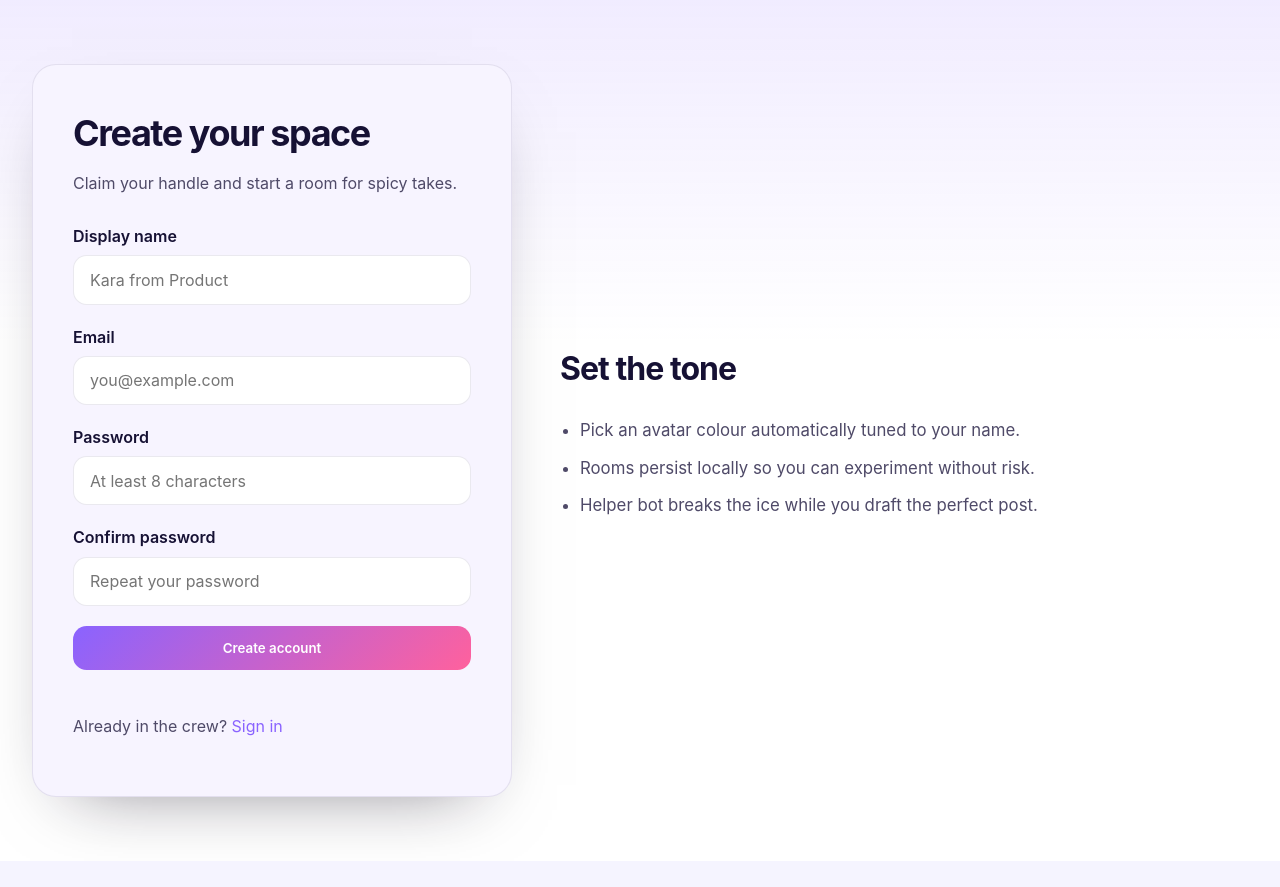
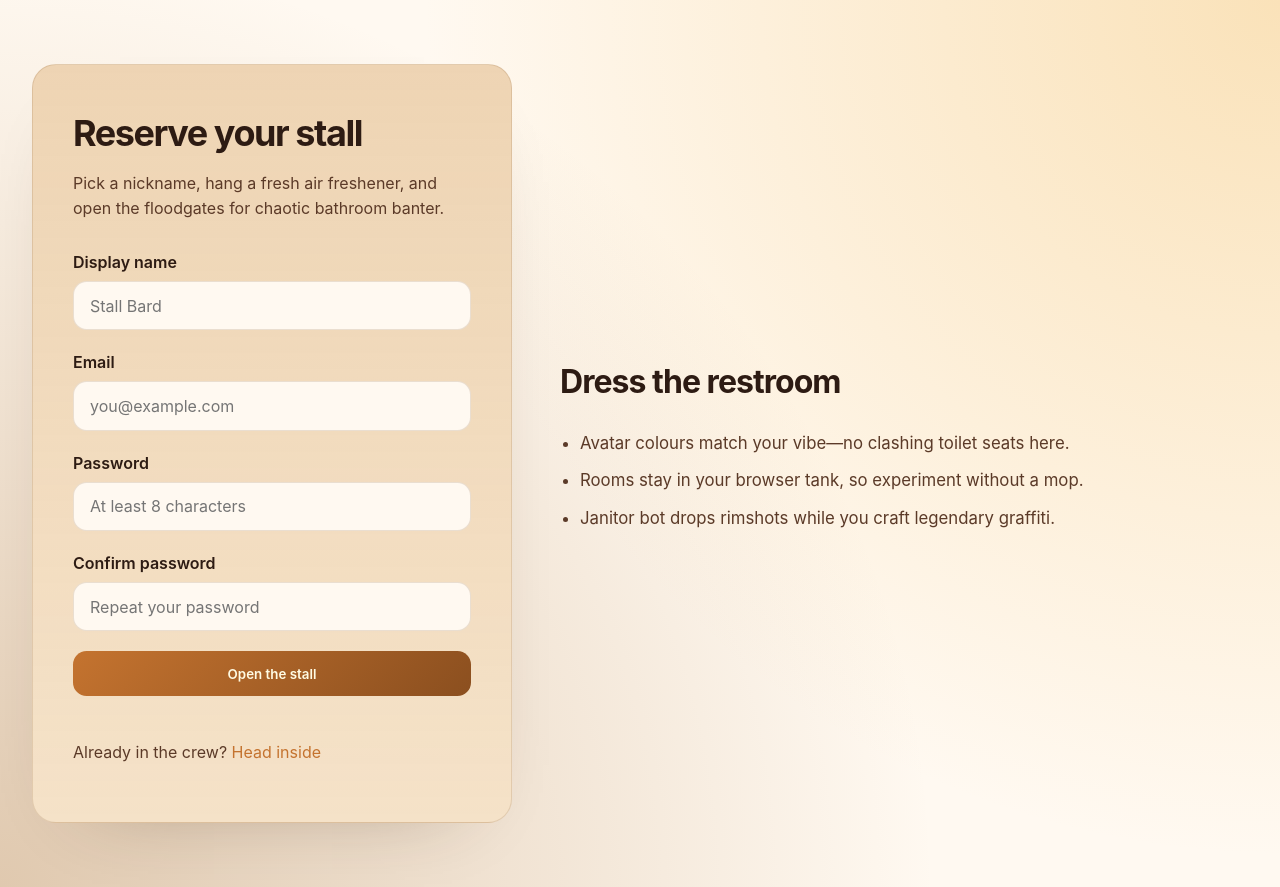
Before and after one commit to Vojtik1112/ShitPostr, a Vue app: page /register in a window 1280 px wide. Before the commit the page ends 861 px from the top, so only its background shows below. Built offline with nearby package versions, Linux system fonts and the light colour scheme.

Commit message:
feat: revamp chat application with bathroom-themed UI and terminology

```diff
--- a/src/components/ChatSidebar.vue
+++ b/src/components/ChatSidebar.vue
@@ -38,11 +38,11 @@ const handleCreate = () => {
 <template>
   <aside class="sidebar">
     <div class="sidebar__header">
-      <h2>Rooms</h2>
-      <button type="button" class="pill" @click="handleCreate">+ New room</button>
+      <h2>Stalls</h2>
+      <button type="button" class="pill" @click="handleCreate">+ New stall</button>
     </div>
     <div class="sidebar__search">
-      <input v-model="query" type="search" placeholder="Search rooms" />
+      <input v-model="query" type="search" placeholder="Sniff out a stall" />
     </div>
     <div class="sidebar__list" v-if="filteredConversations.length">
       <button
@@ -65,8 +65,8 @@ const handleCreate = () => {
       </button>
     </div>
     <div class="sidebar__empty" v-else>
-      <p>No rooms matched. Create a fresh one!</p>
-      <button type="button" class="pill" @click="handleCreate">Start a room</button>
+      <p>No stalls matched. Crack open a fresh porcelain palace!</p>
+      <button type="button" class="pill" @click="handleCreate">Start a stall</button>
     </div>
   </aside>
 </template>
@@ -134,12 +134,12 @@ const handleCreate = () => {
 
 .conversation:hover {
   border-color: var(--border-subtle);
-  background: rgba(138, 99, 255, 0.06);
+  background: rgba(196, 115, 47, 0.08);
 }
 
 .conversation.active {
   border-color: var(--accent-primary);
-  background: rgba(138, 99, 255, 0.12);
+  background: rgba(196, 115, 47, 0.18);
 }
 
 .conversation__title {
--- a/src/components/ChatWindow.vue
+++ b/src/components/ChatWindow.vue
@@ -54,7 +54,7 @@ const handleKeydown = (event) => {
         <h2>{{ conversation.title }}</h2>
         <p>{{ conversation.description }}</p>
       </div>
-      <span class="participant-count">{{ conversation.participants.length }} participants</span>
+      <span class="participant-count">{{ conversation.participants.length }} stallmates</span>
     </header>
     <div ref="messageListRef" class="chat-window__messages">
       <article
@@ -74,15 +74,15 @@ const handleKeydown = (event) => {
       <textarea
         v-model="draft"
         rows="2"
-        placeholder="Share a spicy take"
+        placeholder="Drop a porcelain proclamation"
         @keydown="handleKeydown"
       ></textarea>
-      <button type="submit" :disabled="!draft.trim()">Send</button>
+      <button type="submit" :disabled="!draft.trim()">Flush</button>
     </form>
   </section>
   <section v-else class="chat-window chat-window--empty">
-    <h2>Select a room to get started</h2>
-    <p>Create a new space or jump into an existing thread.</p>
+    <h2>Select a stall to get started</h2>
+    <p>Crack open a new porcelain palace or slide into an existing gossip loop.</p>
   </section>
 </template>
 
@@ -92,7 +92,7 @@ const handleKeydown = (event) => {
   grid-template-rows: auto minmax(0, 1fr) auto;
   background: var(--surface-primary);
   border-radius: 1.5rem;
-  box-shadow: 0 30px 80px -70px rgba(21, 16, 33, 0.7);
+  box-shadow: var(--shadow-soft);
   overflow: hidden;
 }
 
@@ -126,7 +126,7 @@ const handleKeydown = (event) => {
   overflow-y: auto;
   display: grid;
   gap: 1rem;
-  background: linear-gradient(180deg, rgba(138, 99, 255, 0.07), transparent 120%);
+  background: linear-gradient(180deg, rgba(205, 140, 67, 0.12), transparent 120%);
 }
 
 .chat-message {
@@ -142,7 +142,7 @@ const handleKeydown = (event) => {
 
 .chat-message.outgoing {
   margin-left: auto;
-  background: linear-gradient(135deg, rgba(138, 99, 255, 0.2), rgba(255, 97, 157, 0.25));
+  background: linear-gradient(135deg, rgba(196, 115, 47, 0.35), rgba(139, 79, 31, 0.3));
   border-color: transparent;
 }
 
@@ -182,7 +182,7 @@ textarea {
 }
 
 textarea:focus {
-  outline: 3px solid rgba(138, 99, 255, 0.2);
+  outline: 3px solid rgba(196, 115, 47, 0.25);
   border-color: var(--accent-primary);
 }
 
@@ -192,8 +192,8 @@ button {
   padding: 0.75rem 1.75rem;
   font-weight: 600;
   cursor: pointer;
-  color: white;
-  background: linear-gradient(135deg, #8a63ff, #ff619d);
+  color: #fffbe3;
+  background: linear-gradient(135deg, var(--accent-primary), var(--accent-secondary));
   transition: transform 0.2s ease;
 }
 
--- a/src/stores/auth.js
+++ b/src/stores/auth.js
@@ -108,7 +108,7 @@ export const useAuthStore = defineStore('auth', () => {
       email: normalisedEmail,
       password,
       avatarColor: randomColorFromString(display),
-      statusMessage: 'Available',
+      statusMessage: 'Ready to flush.',
     }
 
     users.value = [...users.value, newUser]
--- a/src/style.css
+++ b/src/style.css
@@ -2,23 +2,26 @@
   font-family: 'Inter', 'Segoe UI', system-ui, -apple-system, BlinkMacSystemFont, 'Helvetica Neue', sans-serif;
   line-height: 1.6;
   font-weight: 400;
-  color: #0f1426;
-  background-color: #f5f4ff;
+  color: #2d1b13;
+  background-color: #fdf3e0;
   font-synthesis: none;
   text-rendering: optimizeLegibility;
   -webkit-font-smoothing: antialiased;
   -moz-osx-font-smoothing: grayscale;
 
-  --surface-primary: #ffffff;
-  --surface-panel: #f7f4ff;
-  --border-subtle: rgba(84, 78, 125, 0.12);
-  --border-strong: rgba(84, 78, 125, 0.28);
-  --text-strong: #161134;
-  --text-muted: #4f4a68;
-  --text-subtle: #706c85;
-  --accent-primary: #8a63ff;
-  --danger-primary: #ff4f6d;
-  --success-primary: #2bb673;
+  --surface-primary: #fff9f1;
+  --surface-panel: #f5e2c8;
+  --surface-highlight: #f1d3ad;
+  --border-subtle: rgba(125, 83, 41, 0.16);
+  --border-strong: rgba(99, 63, 31, 0.4);
+  --text-strong: #2d1b13;
+  --text-muted: #5b3a28;
+  --text-subtle: #7a5132;
+  --accent-primary: #c4732f;
+  --accent-secondary: #8b4f1f;
+  --danger-primary: #d35b32;
+  --success-primary: #4f8b3a;
+  --shadow-soft: 0 30px 80px -60px rgba(60, 37, 18, 0.45);
 }
 
 * {
@@ -28,7 +31,10 @@
 body {
   margin: 0;
   min-height: 100vh;
-  background: linear-gradient(180deg, rgba(138, 99, 255, 0.12), transparent 40%), var(--surface-primary);
+  background:
+    radial-gradient(circle at top right, rgba(244, 198, 117, 0.45), transparent 55%),
+    radial-gradient(circle at bottom left, rgba(166, 111, 52, 0.35), transparent 60%),
+    var(--surface-primary);
   color: var(--text-strong);
 }
 
--- a/src/views/ChatView.vue
+++ b/src/views/ChatView.vue
@@ -40,7 +40,7 @@ const handleCreateConversation = () => {
       closeCreateModal()
     }
   } catch (error) {
-    createError.value = error.message || 'Unable to create the room.'
+    createError.value = error.message || 'Unable to prep that stall.'
   }
 }
 
@@ -69,22 +69,22 @@ const handleSendMessage = (body) => {
     <div v-if="showCreateModal" class="modal-backdrop" @click.self="closeCreateModal">
       <section class="modal">
         <header>
-          <h2>New room</h2>
-          <p>Spin up a fresh space for your next meme drop.</p>
+          <h2>New stall</h2>
+          <p>Name your next porcelain hangout and invite the crew to overshare.</p>
         </header>
         <form @submit.prevent="handleCreateConversation">
           <label>
-            <span>Room name</span>
-            <input v-model="createForm.title" type="text" placeholder="Late night brainstorm" />
+            <span>Stall name</span>
+            <input v-model="createForm.title" type="text" placeholder="Midnight flush circle" />
           </label>
           <label>
             <span>Description</span>
-            <textarea v-model="createForm.description" rows="3" placeholder="Totally serious product planning"></textarea>
+            <textarea v-model="createForm.description" rows="3" placeholder="Plotting the great flush heist"></textarea>
           </label>
           <p v-if="createError" class="error">{{ createError }}</p>
           <footer>
-            <button type="button" class="ghost" @click="closeCreateModal">Cancel</button>
-            <button type="submit">Create</button>
+            <button type="button" class="ghost" @click="closeCreateModal">Maybe later</button>
+            <button type="submit">Install stall</button>
           </footer>
         </form>
       </section>
@@ -102,7 +102,7 @@ const handleSendMessage = (body) => {
 .modal-backdrop {
   position: fixed;
   inset: 0;
-  background: rgba(16, 12, 28, 0.55);
+  background: rgba(58, 36, 20, 0.6);
   display: grid;
   place-items: center;
   padding: 2rem;
@@ -111,10 +111,10 @@ const handleSendMessage = (body) => {
 
 .modal {
   width: min(480px, 100%);
-  background: var(--surface-primary);
+  background: linear-gradient(180deg, rgba(220, 168, 101, 0.18), transparent), var(--surface-primary);
   border-radius: 1.25rem;
   border: 1px solid var(--border-subtle);
-  box-shadow: 0 60px 120px -70px rgba(18, 12, 32, 0.65);
+  box-shadow: var(--shadow-soft);
   padding: 2rem;
   display: grid;
   gap: 1.5rem;
@@ -158,7 +158,7 @@ textarea {
 
 input:focus,
 textarea:focus {
-  outline: 3px solid rgba(138, 99, 255, 0.2);
+  outline: 3px solid rgba(196, 115, 47, 0.25);
   border-color: var(--accent-primary);
 }
 
@@ -174,8 +174,8 @@ button {
   font-weight: 600;
   cursor: pointer;
   border: none;
-  color: white;
-  background: linear-gradient(135deg, #8a63ff, #ff619d);
+  color: #fffbe3;
+  background: linear-gradient(135deg, var(--accent-primary), var(--accent-secondary));
 }
 
 button.ghost {
--- a/src/views/LoginView.vue
+++ b/src/views/LoginView.vue
@@ -57,8 +57,8 @@ const handleSubmit = async () => {
   <div class="auth-layout">
     <section class="auth-card">
       <header>
-        <h1>Welcome back</h1>
-        <p>Drop back into the stream. Your crew missed you.</p>
+        <h1>Welcome back to the stall</h1>
+        <p>The crew kept the seat warm. Slide in and keep the pipeline flowing.</p>
       </header>
       <form class="auth-form" @submit.prevent="handleSubmit">
         <label>
@@ -73,22 +73,22 @@ const handleSubmit = async () => {
         </label>
         <p v-if="generalError" class="form-error">{{ generalError }}</p>
         <button type="submit" :disabled="submitting">
-          {{ submitting ? 'Signing in...' : 'Sign in' }}
+          {{ submitting ? 'Unlocking stall...' : 'Enter bathroom' }}
         </button>
       </form>
       <footer>
         <p>
           No account yet?
-          <RouterLink :to="{ name: 'register' }">Create one</RouterLink>
+          <RouterLink :to="{ name: 'register' }">Grab a key</RouterLink>
         </p>
       </footer>
     </section>
     <aside class="auth-aside">
-      <h2>Keep the vibe alive</h2>
+      <h2>Keep the latrine lively</h2>
       <ul>
-        <li>Thread replies and emoji reacts keep context tight.</li>
-        <li>Helper bot nudges you with gentle reminders and jokes.</li>
-        <li>Everything syncs in your browser — no backend required.</li>
+        <li>Thread replies keep gossip contained to the right stall.</li>
+        <li>Janitor bot swings by with fresh air and friendly roasts.</li>
+        <li>Your mess lives in the browser tank—no cloud plumbers involved.</li>
       </ul>
     </aside>
   </div>
@@ -105,11 +105,11 @@ const handleSubmit = async () => {
 }
 
 .auth-card {
-  background: var(--surface-panel);
+  background: linear-gradient(180deg, rgba(206, 150, 87, 0.18), transparent), var(--surface-panel);
   border-radius: 1.5rem;
   border: 1px solid var(--border-subtle);
   padding: 2.5rem;
-  box-shadow: 0 28px 70px -40px rgba(16, 11, 27, 0.55);
+  box-shadow: var(--shadow-soft);
   display: grid;
   gap: 1.75rem;
 }
@@ -148,7 +148,7 @@ input {
 }
 
 input:focus {
-  outline: 3px solid rgba(138, 99, 255, 0.2);
+  outline: 3px solid rgba(196, 115, 47, 0.25);
   border-color: var(--accent-primary);
 }
 
@@ -160,8 +160,8 @@ small {
 button {
   border-radius: 0.85rem;
   border: none;
-  background: linear-gradient(135deg, #8a63ff, #ff619d);
-  color: white;
+  background: linear-gradient(135deg, var(--accent-primary), var(--accent-secondary));
+  color: #fffbe3;
   font-weight: 600;
   padding: 0.9rem 1.5rem;
   cursor: pointer;
--- a/src/views/ProfileView.vue
+++ b/src/views/ProfileView.vue
@@ -24,7 +24,7 @@ watch(
 
 const handleSubmit = async () => {
   if (!form.displayName.trim()) {
-    errorMessage.value = 'Display name cannot be empty.'
+    errorMessage.value = 'Even a stall goblin needs a name tag.'
     return
   }
   saving.value = true
@@ -35,9 +35,9 @@ const handleSubmit = async () => {
       displayName: form.displayName,
       statusMessage: form.statusMessage,
     })
-    feedback.value = 'Profile updated successfully.'
+    feedback.value = 'Stall decal refreshed successfully.'
   } catch (error) {
-    errorMessage.value = error.message || 'Unable to update profile.'
+    errorMessage.value = error.message || 'The janitor slipped. Try saving again.'
   } finally {
     saving.value = false
   }
@@ -47,8 +47,8 @@ const handleSubmit = async () => {
 <template>
   <section class="profile">
     <header>
-      <h1>Your profile</h1>
-      <p>Polish your display name and let the timeline know your vibe.</p>
+      <h1>Your stall persona</h1>
+      <p>Polish the nameplate, tweak your scent description, and let the bathroom know who reigns supreme.</p>
     </header>
     <form @submit.prevent="handleSubmit">
       <label>
@@ -57,13 +57,13 @@ const handleSubmit = async () => {
       </label>
       <label>
         <span>Status message</span>
-        <textarea v-model="form.statusMessage" rows="3" placeholder="Currently vibing" />
+        <textarea v-model="form.statusMessage" rows="3" placeholder="Leaving a steamy note" />
       </label>
       <div class="feedback">
         <p v-if="feedback" class="success">{{ feedback }}</p>
         <p v-if="errorMessage" class="error">{{ errorMessage }}</p>
       </div>
-      <button type="submit" :disabled="saving">{{ saving ? 'Saving...' : 'Save changes' }}</button>
+      <button type="submit" :disabled="saving">{{ saving ? 'Stamping...' : 'Save stall details' }}</button>
     </form>
   </section>
 </template>
@@ -92,11 +92,11 @@ header p {
 form {
   display: grid;
   gap: 1.5rem;
-  background: var(--surface-panel);
+  background: linear-gradient(180deg, rgba(220, 168, 101, 0.18), transparent), var(--surface-panel);
   border-radius: 1.25rem;
   padding: 2rem;
   border: 1px solid var(--border-subtle);
-  box-shadow: 0 30px 80px -80px rgba(18, 12, 32, 0.6);
+  box-shadow: var(--shadow-soft);
 }
 
 label {
@@ -122,7 +122,7 @@ textarea {
 
 input:focus,
 textarea:focus {
-  outline: 3px solid rgba(138, 99, 255, 0.2);
+  outline: 3px solid rgba(196, 115, 47, 0.25);
   border-color: var(--accent-primary);
 }
 
@@ -147,9 +147,9 @@ button {
   padding: 0.85rem 1.8rem;
   border-radius: 999px;
   border: none;
-  color: white;
+  color: #fffbe3;
   font-weight: 600;
-  background: linear-gradient(135deg, #8a63ff, #ff619d);
+  background: linear-gradient(135deg, var(--accent-primary), var(--accent-secondary));
   cursor: pointer;
   transition: transform 0.2s ease;
 }
--- a/src/views/RegisterView.vue
+++ b/src/views/RegisterView.vue
@@ -71,13 +71,13 @@ const handleSubmit = async () => {
   <div class="auth-layout">
     <section class="auth-card">
       <header>
-        <h1>Create your space</h1>
-        <p>Claim your handle and start a room for spicy takes.</p>
+        <h1>Reserve your stall</h1>
+        <p>Pick a nickname, hang a fresh air freshener, and open the floodgates for chaotic bathroom banter.</p>
       </header>
       <form class="auth-form" @submit.prevent="handleSubmit">
         <label>
           <span>Display name</span>
-          <input v-model="form.displayName" type="text" autocomplete="nickname" placeholder="Kara from Product" />
+          <input v-model="form.displayName" type="text" autocomplete="nickname" placeholder="Stall Bard" />
           <small v-if="fieldErrors.displayName">{{ fieldErrors.displayName }}</small>
         </label>
         <label>
@@ -97,22 +97,22 @@ const handleSubmit = async () => {
         </label>
         <p v-if="generalError" class="form-error">{{ generalError }}</p>
         <button type="submit" :disabled="submitting">
-          {{ submitting ? 'Creating account...' : 'Create account' }}
+          {{ submitting ? 'Stocking toilet paper...' : 'Open the stall' }}
         </button>
       </form>
       <footer>
         <p>
           Already in the crew?
-          <RouterLink :to="{ name: 'login' }">Sign in</RouterLink>
+          <RouterLink :to="{ name: 'login' }">Head inside</RouterLink>
         </p>
       </footer>
     </section>
     <aside class="auth-aside">
-      <h2>Set the tone</h2>
+      <h2>Dress the restroom</h2>
       <ul>
-        <li>Pick an avatar colour automatically tuned to your name.</li>
-        <li>Rooms persist locally so you can experiment without risk.</li>
-        <li>Helper bot breaks the ice while you draft the perfect post.</li>
+        <li>Avatar colours match your vibe—no clashing toilet seats here.</li>
+        <li>Rooms stay in your browser tank, so experiment without a mop.</li>
+        <li>Janitor bot drops rimshots while you craft legendary graffiti.</li>
       </ul>
     </aside>
   </div>
@@ -129,11 +129,11 @@ const handleSubmit = async () => {
 }
 
 .auth-card {
-  background: var(--surface-panel);
+  background: linear-gradient(180deg, rgba(206, 150, 87, 0.18), transparent), var(--surface-panel);
   border-radius: 1.5rem;
   border: 1px solid var(--border-subtle);
   padding: 2.5rem;
-  box-shadow: 0 28px 70px -40px rgba(16, 11, 27, 0.55);
+  box-shadow: var(--shadow-soft);
   display: grid;
   gap: 1.75rem;
 }
@@ -172,7 +172,7 @@ input {
 }
 
 input:focus {
-  outline: 3px solid rgba(138, 99, 255, 0.2);
+  outline: 3px solid rgba(196, 115, 47, 0.25);
   border-color: var(--accent-primary);
 }
 
@@ -184,8 +184,8 @@ small {
 button {
   border-radius: 0.85rem;
   border: none;
-  background: linear-gradient(135deg, #8a63ff, #ff619d);
-  color: white;
+  background: linear-gradient(135deg, var(--accent-primary), var(--accent-secondary));
+  color: #fffbe3;
   font-weight: 600;
   padding: 0.9rem 1.5rem;
   cursor: pointer;
--- a/src/views/WelcomeView.vue
+++ b/src/views/WelcomeView.vue
@@ -5,28 +5,28 @@ import { RouterLink } from 'vue-router';
 <template>
   <section class="welcome">
     <div class="welcome__hero">
-      <h1>Group chats without the chaos.</h1>
+      <h1>Flush hot takes with the homies.</h1>
       <p>
-        ShitPostr keeps your crew connected with threads, playful reactions, and helper bots that hype you up.
-        Spin up a room, drop your hottest take, and keep the vibe moving.
+        ShitPostr is the communal bathroom wall of the internet. Claim a stall, scribble a take, and let the
+        squad react in real time without the algorithmic air freshener.
       </p>
       <div class="welcome__cta">
-        <RouterLink class="btn primary" :to="{ name: 'register' }">Create account</RouterLink>
-        <RouterLink class="btn ghost" :to="{ name: 'login' }">Log in</RouterLink>
+        <RouterLink class="btn primary" :to="{ name: 'register' }">Claim a stall</RouterLink>
+        <RouterLink class="btn ghost" :to="{ name: 'login' }">I already have TP</RouterLink>
       </div>
     </div>
     <div class="welcome__card-grid">
       <article class="info-card">
-        <h3>Drop takes instantly</h3>
-        <p>Hit send and the gang sees it right away. No algorithms, no feeds to scroll.</p>
+        <h3>Stall-to-stall banter</h3>
+        <p>Drop a thought and it lands faster than the flush. Everybody hears it, nobody scrolls past.</p>
       </article>
       <article class="info-card">
-        <h3>Stay organised</h3>
-        <p>Spin up topic rooms, keep receipts, and pin the best memes for later.</p>
+        <h3>Contain the chaos</h3>
+        <p>Spin up themed stalls, pin the premium bathroom graffiti, and keep receipts in scented bins.</p>
       </article>
       <article class="info-card">
-        <h3>Bring your persona</h3>
-        <p>Custom avatars, status blurbs, and helper bots cheering from the sidelines.</p>
+        <h3>Celebrate the mess</h3>
+        <p>Custom avatars, status blurbs, and a helpful janitor bot cheering on your questionable life choices.</p>
       </article>
     </div>
   </section>
@@ -78,9 +78,9 @@ import { RouterLink } from 'vue-router';
 }
 
 .btn.primary {
-  background: linear-gradient(135deg, #8a63ff, #ff619d);
-  color: #fff;
-  box-shadow: 0 12px 30px -12px rgba(138, 99, 255, 0.65);
+  background: linear-gradient(135deg, var(--accent-primary), var(--accent-secondary));
+  color: #fffbe3;
+  box-shadow: 0 12px 30px -14px rgba(123, 69, 26, 0.6);
 }
 
 .btn.primary:hover {
@@ -101,9 +101,9 @@ import { RouterLink } from 'vue-router';
 .info-card {
   padding: 1.5rem;
   border-radius: 1rem;
-  background: var(--surface-panel);
+  background: linear-gradient(180deg, rgba(243, 201, 143, 0.35), transparent), var(--surface-panel);
   border: 1px solid var(--border-subtle);
-  box-shadow: 0 10px 30px -22px rgba(20, 13, 32, 0.45);
+  box-shadow: var(--shadow-soft);
 }
 
 .info-card h3 {
```
Also changed, not shown: src/components/AppHeader.vue (+22 -9 lines), src/stores/chat.js (+13 -13 lines), src/views/NotFoundView.vue (+4 -4 lines), 1 other file (tests, documents, lock files or other folders).
